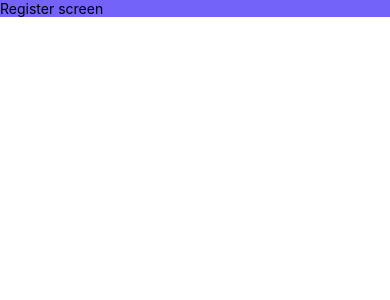
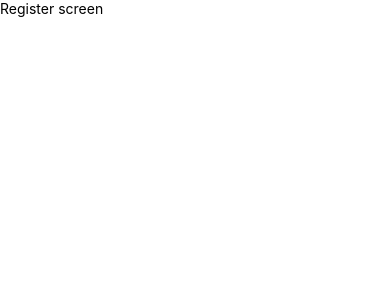
Before and after one commit to Nitish-Kes/Blinkbuy, a React Native app: screen / in a window 390 px wide. Shown: the top 300 px of the page. Built offline with nearby package versions, Linux system fonts and the light colour scheme.

Commit message:
Added react native elements styles

```diff
--- a/App.tsx
+++ b/App.tsx
@@ -1,29 +1,45 @@
 import React, { useEffect } from 'react';
-import {SafeAreaView,StatusBar,Text,useColorScheme} from 'react-native';
+import {SafeAreaView,StatusBar,useColorScheme} from 'react-native';
 import SplashScreen from 'react-native-splash-screen';
 
 import { Colors } from './src/utils/Colors';
 import Register from './src/screens/Register/Register';
+import { makeStyles } from '@rneui/themed';
 
 function App(): React.JSX.Element {
   const isDarkMode = useColorScheme() === 'dark';
 
-  const backgroundStyle = {
-    backgroundColor: isDarkMode ? Colors.black : Colors.blue,
-  };
+  const {
+    container,
+    statusBarStyle
+  } = useStyles(isDarkMode)
 
   useEffect(()=>{
     SplashScreen.hide()
   },[])
 
   return (
-    <SafeAreaView style={backgroundStyle}>
+    <SafeAreaView style={container}>
       <StatusBar
-        backgroundColor={backgroundStyle.backgroundColor}
+        backgroundColor={statusBarStyle.backgroundColor}
       />
-      <Register/>
+    <Register/>
     </SafeAreaView>
   );
 }
 
+type Props = {
+  isDarkMode?: boolean;
+};
+
+const useStyles = makeStyles((theme,props: Props)=>({
+  container: {
+    flex: 1,
+    backgroundColor: props.isDarkMode ? Colors.black : Colors.white
+  },
+  statusBarStyle: {
+    backgroundColor: props.isDarkMode ? Colors.black : Colors.blue,
+  }
+}))
+
 export default App;
--- a/package.json
+++ b/package.json
@@ -10,9 +10,12 @@
     "test": "jest"
   },
   "dependencies": {
+    "@rneui/themed": "^4.0.0-rc.8",
     "react": "18.3.1",
     "react-native": "0.77.0",
-    "react-native-splash-screen": "^3.3.0"
+    "react-native-keyboard-aware-scroll-view": "^0.9.5",
+    "react-native-splash-screen": "^3.3.0",
+    "react-native-svg": "^15.11.1"
   },
   "devDependencies": {
     "@babel/core": "^7.25.2",
```
Also changed, not shown: 1 other file (tests, documents, lock files or other folders).
